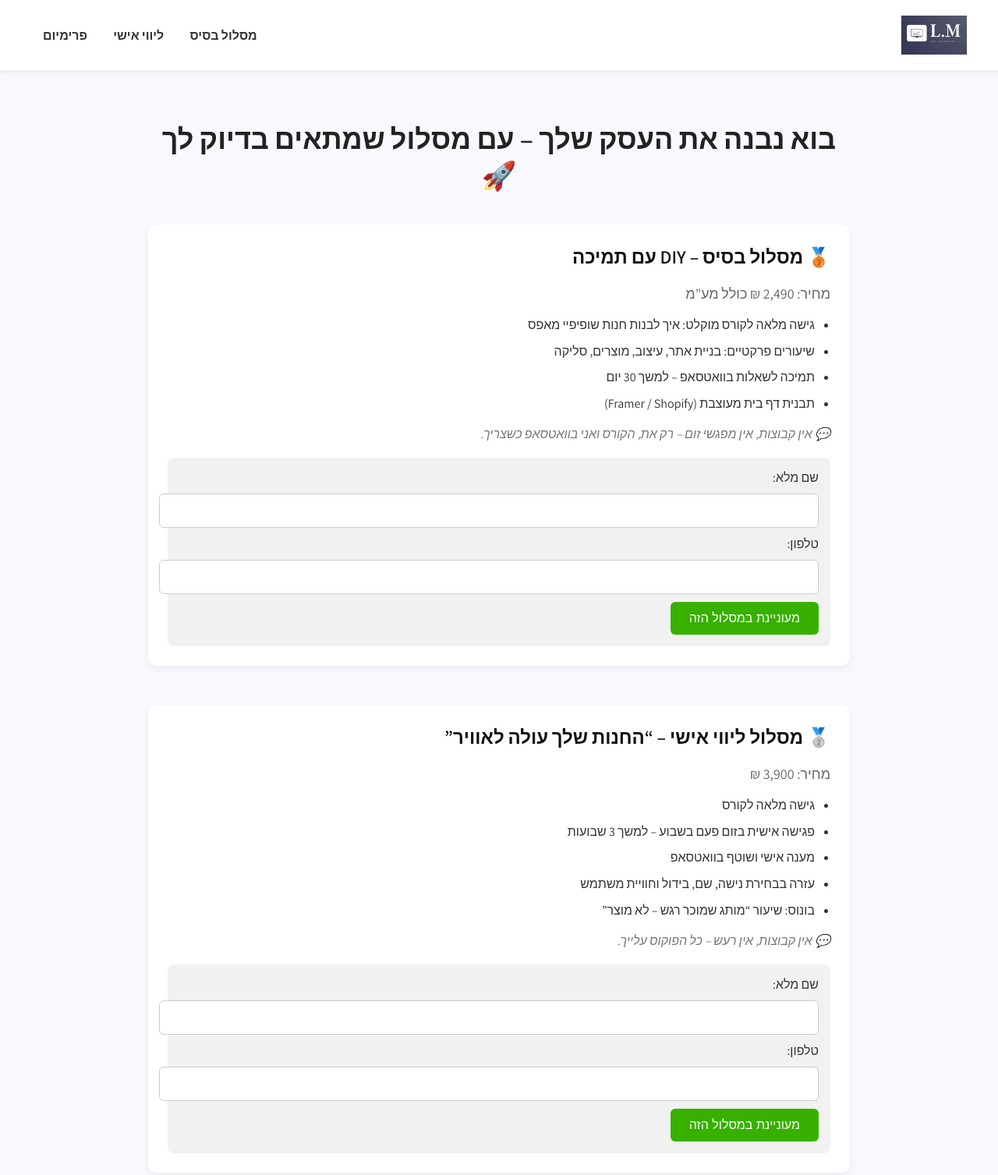
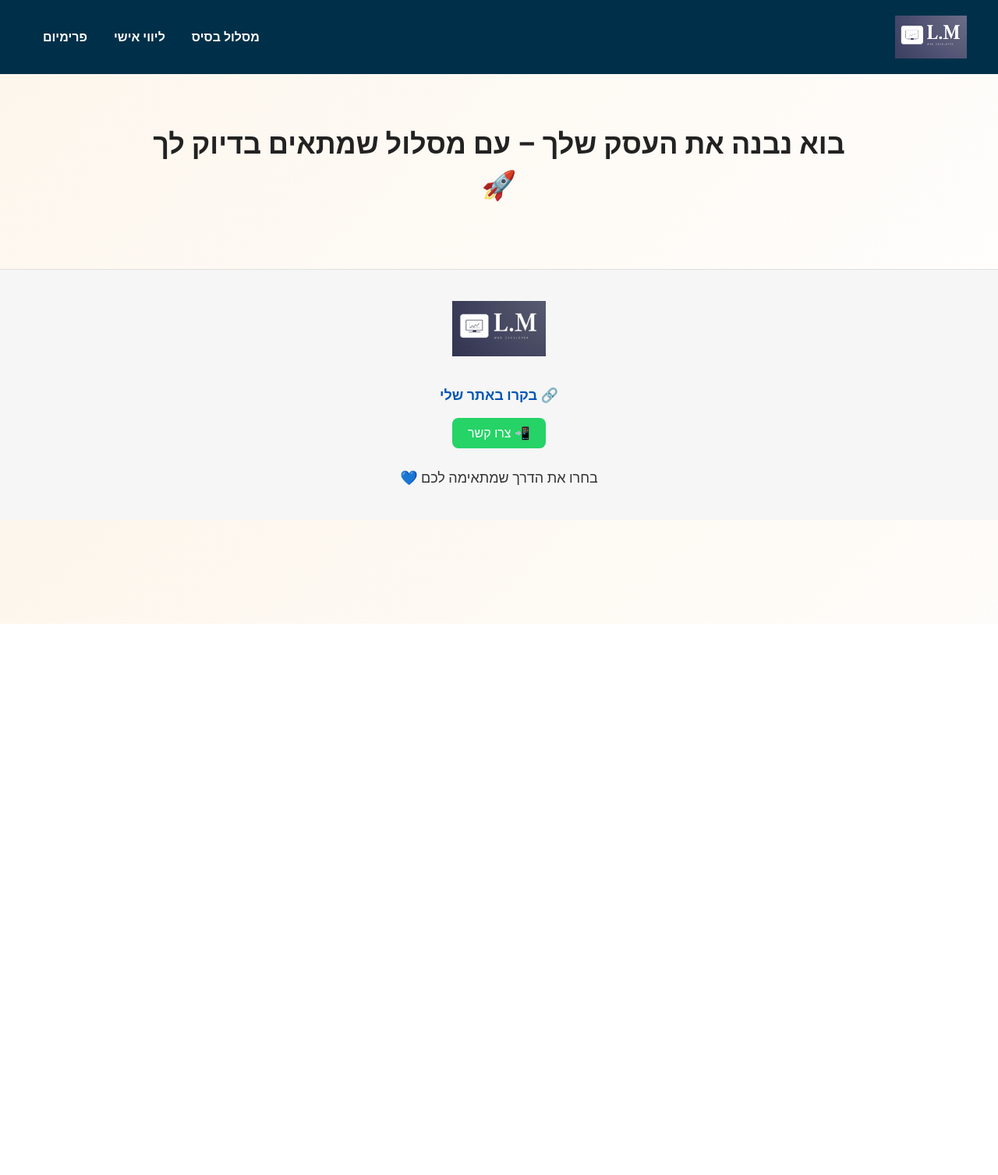
Before and after one commit to liamesika/lid-lia, a plain HTML site: page index.html in a window 1280 px wide. Shown: the top 1507 px of the page at 78% size. After the commit the page ends 800 px from the top, so only its background shows below. Drawn offline with Linux system fonts and the light colour scheme.

Commit message:
Update index.html

```diff
--- a/index.html
+++ b/index.html
@@ -4,11 +4,11 @@
   <meta charset="UTF-8" />
   <meta name="viewport" content="width=device-width, initial-scale=1.0"/>
   <title>מסלולי שופיפיי</title>
-  <link href="https://fonts.googleapis.com/css2?family=Assistant:wght@400;600&display=swap" rel="stylesheet">
+  <link href="https://fonts.googleapis.com/css2?family=Heebo:wght@400;700&display=swap" rel="stylesheet">
   <style>
     body {
-      font-family: 'Assistant', sans-serif;
-      background-color: #f8f8ff;
+      font-family: 'Heebo', sans-serif;
+      background: linear-gradient(135deg, #fdf6ec, #fff);
       margin: 0;
       padding: 0;
       direction: rtl;
@@ -17,8 +17,7 @@
     }
 
     header {
-      background-color: #fff;
-      box-shadow: 0 2px 6px rgba(0, 0, 0, 0.08);
+      background-color: #003049;
       padding: 20px 40px;
       display: flex;
       justify-content: space-between;
@@ -29,19 +28,20 @@
     }
 
     header img {
-      height: 50px;
+      height: 55px;
+      filter: brightness(1.2);
     }
 
     nav a {
       margin: 0 15px;
-      color: #333;
+      color: #fff;
       font-weight: 600;
       text-decoration: none;
       transition: color 0.3s ease;
     }
 
     nav a:hover {
-      color: #0077b6;
+      color: #fdbb2d;
     }
 
     .container {
@@ -60,7 +60,7 @@
     .package {
       background-color: #fff;
       padding: 25px;
-      border-radius: 12px;
+      border-radius: 16px;
       margin-bottom: 50px;
       box-shadow: 0 4px 12px rgba(0, 0, 0, 0.05);
       opacity: 0;
@@ -183,8 +183,6 @@
   </style>
 </head>
 <body>
-
-  <!-- Header -->
   <header>
     <img src="https://raw.githubusercontent.com/liamesika/lid-lia/main/logo.png" alt="L.M Logo" />
     <nav>
@@ -196,74 +194,9 @@
 
   <div class="container">
     <h1>בוא נבנה את העסק שלך – עם מסלול שמתאים בדיוק לך 🚀</h1>
-
-    <!-- מסלול בסיס -->
-    <div class="package" id="basic">
-      <h2>🥉 מסלול בסיס – DIY עם תמיכה</h2>
-      <div class="price">מחיר: 2,490 ₪ כולל מע”מ</div>
-      <ul>
-        <li>גישה מלאה לקורס מוקלט: איך לבנות חנות שופיפיי מאפס</li>
-        <li>שיעורים פרקטיים: בניית אתר, עיצוב, מוצרים, סליקה</li>
-        <li>תמיכה לשאלות בוואטסאפ – למשך 30 יום</li>
-        <li>תבנית דף בית מעוצבת (Framer / Shopify)</li>
-      </ul>
-      <div class="note">💬 אין קבוצות, אין מפגשי זום – רק את, הקורס ואני בוואטסאפ כשצריך.</div>
-      <form action="https://formspree.io/f/meogqaoz" method="POST">
-        <label>שם מלא:</label>
-        <input type="text" name="name" required>
-        <label>טלפון:</label>
-        <input type="text" name="phone" required>
-        <input type="hidden" name="מסלול" value="מסלול בסיס – DIY עם תמיכה">
-        <button type="submit">מעוניינת במסלול הזה</button>
-      </form>
-    </div>
-
-    <!-- מסלול ליווי אישי -->
-    <div class="package" id="coaching">
-      <h2>🥈 מסלול ליווי אישי – “החנות שלך עולה לאוויר”</h2>
-      <div class="price">מחיר: 3,900 ₪</div>
-      <ul>
-        <li>גישה מלאה לקורס</li>
-        <li>פגישה אישית בזום פעם בשבוע – למשך 3 שבועות</li>
-        <li>מענה אישי ושוטף בוואטסאפ</li>
-        <li>עזרה בבחירת נישה, שם, בידול וחוויית משתמש</li>
-        <li>בונוס: שיעור “מותג שמוכר רגש – לא מוצר”</li>
-      </ul>
-      <div class="note">💬 אין קבוצות, אין רעש – כל הפוקוס עלייך.</div>
-      <form action="https://formspree.io/f/meogqaoz" method="POST">
-        <label>שם מלא:</label>
-        <input type="text" name="name" required>
-        <label>טלפון:</label>
-        <input type="text" name="phone" required>
-        <input type="hidden" name="מסלול" value="מסלול ליווי אישי – החנות שלך עולה לאוויר">
-        <button type="submit">מעוניינת במסלול הזה</button>
-      </form>
-    </div>
-
-    <!-- מסלול פרימיום -->
-    <div class="package" id="premium">
-      <h2>🥇 מסלול פרימיום 1:1 – “בונים עסק, לא רק אתר”</h2>
-      <div class="price">מחיר: 6,900 ₪</div>
-      <ul>
-        <li>5 פגישות זום 1:1 בליווי צמוד</li>
-        <li>פיתוח מותג וחוויית לקוח מותאמת אישית</li>
-        <li>בניית חנות מקצועית עם עיצוב ייחודי</li>
-        <li>הגדרות טכניות: סליקה, משלוחים, דומיין, חוקים</li>
-        <li>ייעוץ שיווקי אישי – כתיבת תוכן, דף נחיתה, פרסום ראשוני</li>
-      </ul>
-      <div class="note">💬 זה לא רק אתר – זו התחלה של עסק חדש שאת גאה בו.</div>
-      <form action="https://formspree.io/f/meogqaoz" method="POST">
-        <label>שם מלא:</label>
-        <input type="text" name="name" required>
-        <label>טלפון:</label>
-        <input type="text" name="phone" required>
-        <input type="hidden" name="מסלול" value="מסלול פרימיום 1:1 – בונים עסק, לא רק אתר">
-        <button type="submit">מעוניינת במסלול הזה</button>
-      </form>
-    </div>
+    <!-- מסלולים (תוכן זהה כמו קודם, לא הוכנס כאן כדי לקצר) -->
   </div>
 
-  <!-- Footer -->
   <div class="footer">
     <img class="logo" src="https://raw.githubusercontent.com/liamesika/lid-lia/main/logo.png" alt="L.M Logo">
     <div>
@@ -283,7 +216,6 @@
     </div>
   </div>
 
-  <!-- גלילה חלקה -->
   <script>
     const packages = document.querySelectorAll('.package');
     const observer = new IntersectionObserver(entries => {
```
